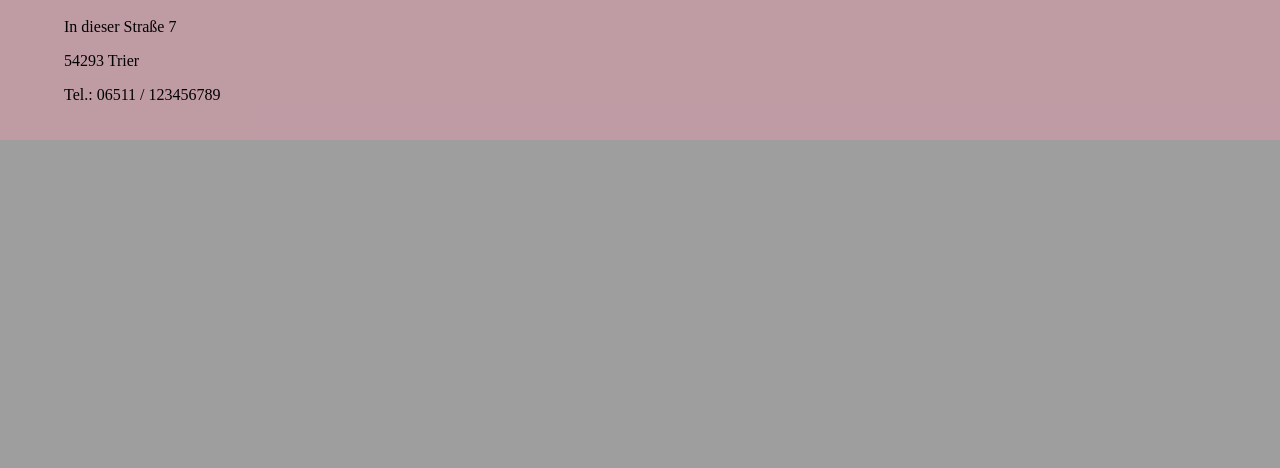
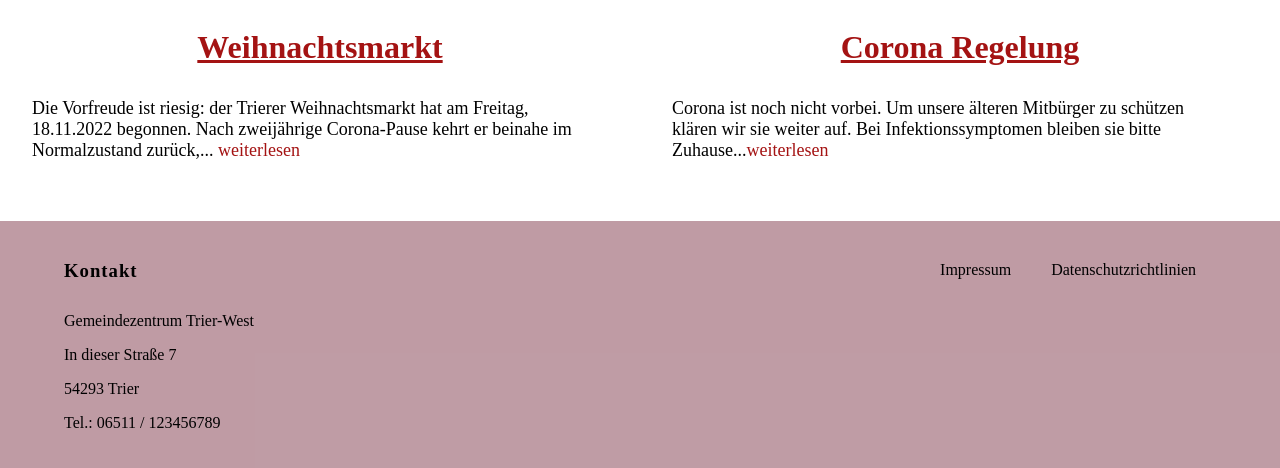
Before and after one commit to rosniks/Webtech, a PHP site: page /html/index.html in a window 1280 px wide. Shown: the part 1426-1894 px from the top of the page. Before the commit the page ends 1566 px from the top, so only its background shows below. Run offline with PHP 8.4, Linux system fonts and the light colour scheme.

Commit message:
Hauptseite mehr Inhalt

```diff
--- a/src/css/footer.css
+++ b/src/css/footer.css
@@ -21,9 +21,17 @@ footer div h3 {
     flex-grow: 2;
 }
 
+.col2 {
+    height: 60px;
+}
+
 
 footer a {
     text-decoration: none;
     color: rgb(0, 0, 0);
     padding: 20px
 }
+
+footer a:hover {
+    color: white;
+}
--- a/src/css/styles.css
+++ b/src/css/styles.css
@@ -9,6 +9,7 @@ body {
     background-color: white;
     /*ursprünglich rgba(107, 25, 46, 0.151);*/
 }
+
 
 img {
     width: 80rem;
@@ -26,12 +27,52 @@ main {
 }
 
 main h1 {
-    padding: 2rem 10%;
+    text-align: center;
+    margin-bottom: 50px;
 }
 
 main p {
     padding: 2rem 10%;
-    font-size: larger;
+    font-size: 4vw;
+}
+
+.news {
+    display: flex;
+    justify-content: center;
+    height: 600px;
+    margin-bottom: 50px;
+}
+
+.news-feld{
+    padding-top: 10px;
+    height: 100%;
+    width:100%;
+}
+
+.news-feld a{
+    color: rgb(164, 19, 19);
+}
+
+.news-feld a:hover{
+    color: rgb(28, 11, 11);
+    text-decoration: underline;
+}
+
+.news-feld p{
+    font-size: large;
+    float: left;
+    text-align: left;
+    padding-left: 2rem;
+    margin-top: -50px;
+}
+
+.news-feld p a{
+    text-decoration: none;
+}
+
+.newsbild{
+    width:80%;
+    margin-left: 10%;
 }
 
 /*..........Festlegungen für Veranstaltungsmuster..........*/
--- a/src/html/index.html
+++ b/src/html/index.html
@@ -39,26 +39,18 @@
         <div class="silder">
             <img src="../../img/Veranstaltung1.jpg" alt="Veranstaltung">
         </div>
-        <p>
-            Lorem ipsum dolor sit amet, consectetuer adipiscing elit,
-            sed diam nonummy nibh euismod tincidunt ut laoreet dolore magna
-            aliquam erat volutpat. Ut wisi enim ad minim veniam, quis nostrud
-            exerci tation ullamcorper suscipit lobortis nisl ut aliquip ex ea
-            commodo consequat. Duis autem vel eum iriure dolor in hendrerit in
-            vulputate velit esse molestie consequat, vel illum dolore eu feugiat
-            nulla facilisis at vero et accumsan et iusto odio dignissim qui blandit
-            praesent luptatum zzril delenit augue duis dolore te feugait nulla
-            facilisi. Lorem ipsum dolor sit amet, consectetuer adipiscing elit,
-            sed diam nonummy nibh euismod tincidunt ut laoreet dolore magna aliquam
-            erat volutpat. Ut wisi enim ad minim veniam, quis nostrud exerci tation
-            ullamcorper suscipit lobortis nisl ut aliquip ex ea commodo consequat.
-            Duis autem vel eum iriure dolor in hendrerit in vulputate velit esse
-            molestie consequat, vel illum dolore eu feugiat nulla facilisis at
-            vero et accumsan et iusto odio dignissim qui blandit praesent luptatum
-            zzril delenit augue duis dolore te feugait nulla facilisi. Nam liber
-            tempor cum soluta nobis eleifend option congue nihil imperdiet doming
-            id quod mazim placerat facer possim assum.
-        </p>
+        <div class="news">
+            <div class="news-feld">
+                <a href="#"><img src="../../img/weihnachtsmarkt.jpg" alt="Trier Weihnachtsmarkt" class="newsbild"></a>
+                <h1><a href="#">Weihnachtsmarkt</a></h1>
+                <p>Die Vorfreude ist riesig: der Trierer Weihnachtsmarkt hat am Freitag, 18.11.2022 begonnen. Nach zweijährige Corona-Pause kehrt er beinahe im Normalzustand zurück,... <a href="#">weiterlesen</a></p>
+            </div>
+            <div class="news-feld">
+                <a href="#"><img src="../../img/corona.jpg"  alt="Corona" class="newsbild"></a>
+                <h1><a href="#" class="titel">Corona Regelung</a></h1>
+                <p>Corona ist noch nicht vorbei. Um unsere älteren Mitbürger zu schützen klären wir sie weiter auf. Bei Infektionssymptomen bleiben sie bitte Zuhause...<a href="#">weiterlesen</a></p>
+            </div>
+        </div>
     </main>
 
     <!--Footer-->
```
Also changed, not shown: img/corona.jpg (added), img/weihnachtsmarkt.jpg (added).
